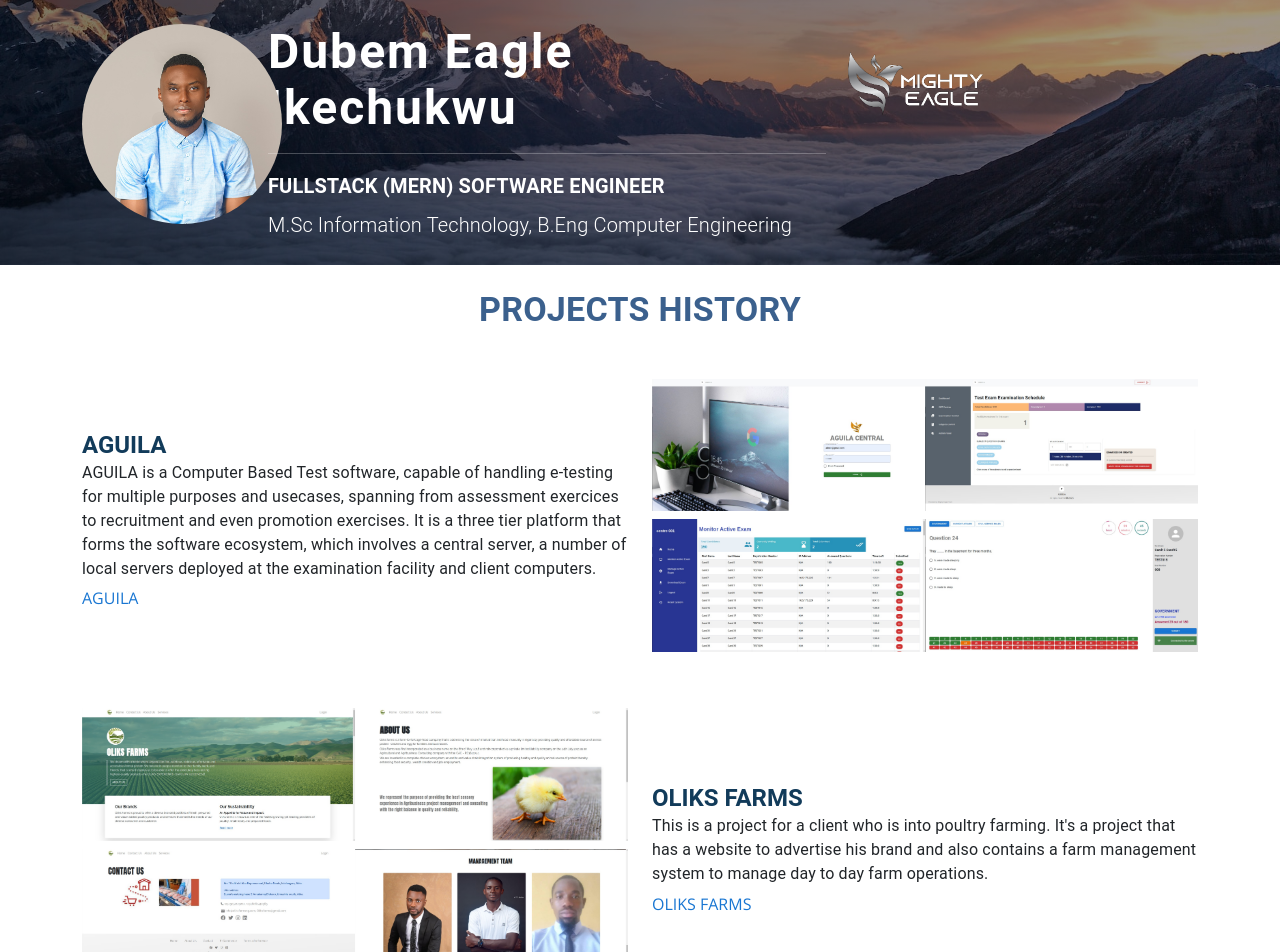
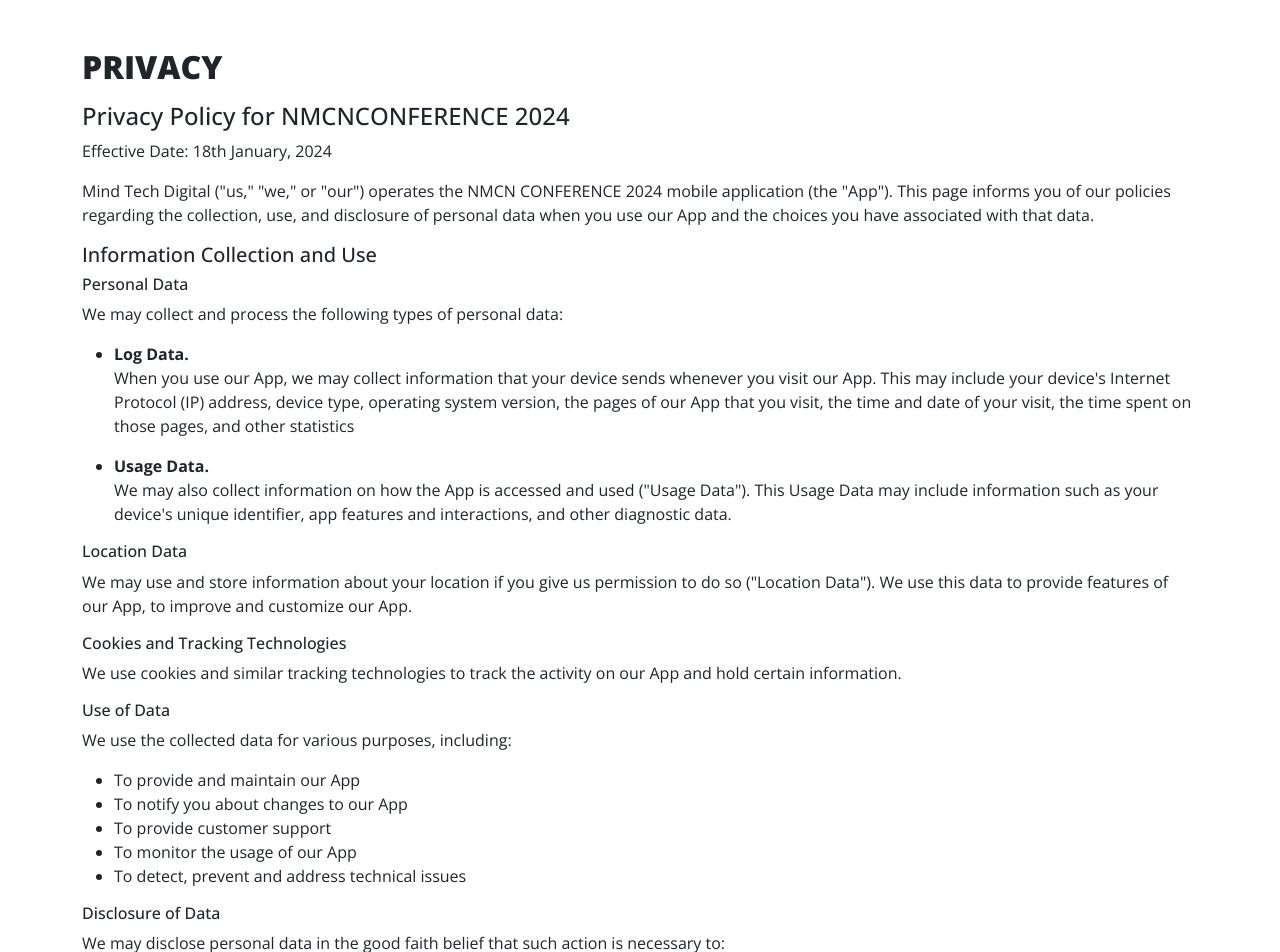
Before and after one commit to MightyEagle96/myportfolio, a React (Create React App) app: page /privacy in a window 1280 px wide. Shown: the top 952 px of the page. Built offline with nearby package versions, Linux system fonts and the light colour scheme.

Commit message:
made changes

```diff
--- a/src/App.js
+++ b/src/App.js
@@ -1,8 +1,8 @@
 import "bootstrap/dist/css/bootstrap.css";
-import HomePage from "./pages/HomePage";
+import MainRoutes from "./routes/MainRoutes";
 
 function App() {
-  return <HomePage />;
+  return <MainRoutes />;
 }
 
 export default App;
--- a/src/pages/HeaderComponent.jsx
+++ b/src/pages/HeaderComponent.jsx
@@ -11,10 +11,10 @@
         <div className="desktopBanner text-white  d-flex justify-content-center align-items-center">
           <div className="container mt-4 mb-4">
             <Stack direction="row">
-              <div className="col-lg-2">
+              <div className="col-lg-3">
                 <Avatar src={logo} sx={{ height: 200, width: 200 }} />
               </div>
-              <div className="col-lg-6 d-flex align-items-center">
+              <div className="col-lg-8 d-flex align-items-center">
                 <div>
                   <Typography
                     letterSpacing={2}
--- /dev/null
+++ b/src/pages/PrivacyPage.jsx
@@ -0,0 +1,88 @@
+import React from "react";
+
+export default function PrivacyPage() {
+  return (
+    <div>
+      <div className="container mt-5">
+        <h2 style={{ fontWeight: 800 }}>PRIVACY</h2>
+
+        <div className="mt-3">
+          <h4>Privacy Policy for NMCNCONFERENCE 2024</h4>
+          <p>Effective Date: 18th January, 2024</p>
+          <p>
+            Mind Tech Digital ("us," "we," or "our") operates the NMCN
+            CONFERENCE 2024 mobile application (the "App"). This page informs
+            you of our policies regarding the collection, use, and disclosure of
+            personal data when you use our App and the choices you have
+            associated with that data.
+          </p>
+          <h5>Information Collection and Use</h5>
+          <h6>Personal Data</h6>
+          <p>
+            We may collect and process the following types of personal data:
+          </p>
+          <div className="mt-3">
+            <ul>
+              <li>
+                <b>Log Data.</b>
+                <p>
+                  When you use our App, we may collect information that your
+                  device sends whenever you visit our App. This may include your
+                  device's Internet Protocol (IP) address, device type,
+                  operating system version, the pages of our App that you visit,
+                  the time and date of your visit, the time spent on those
+                  pages, and other statistics
+                </p>
+              </li>
+              <li>
+                <b>Usage Data.</b>
+                <p>
+                  We may also collect information on how the App is accessed and
+                  used ("Usage Data"). This Usage Data may include information
+                  such as your device's unique identifier, app features and
+                  interactions, and other diagnostic data.
+                </p>
+              </li>
+            </ul>
+          </div>
+          <h6>Location Data</h6>
+          <p>
+            We may use and store information about your location if you give us
+            permission to do so ("Location Data"). We use this data to provide
+            features of our App, to improve and customize our App.
+          </p>
+          <h6>Cookies and Tracking Technologies</h6>
+          <p>
+            We use cookies and similar tracking technologies to track the
+            activity on our App and hold certain information.
+          </p>
+          <h6>Use of Data</h6>
+          <p>We use the collected data for various purposes, including:</p>
+          <ul>
+            <li>To provide and maintain our App</li>
+            <li>To notify you about changes to our App</li>
+            <li>To provide customer support</li>
+            <li>To monitor the usage of our App</li>
+            <li>To detect, prevent and address technical issues</li>
+          </ul>
+          <h6>Disclosure of Data</h6>
+          <p>
+            We may disclose personal data in the good faith belief that such
+            action is necessary to:
+          </p>
+          <ul>
+            <li>Comply with a legal obligation</li>
+            <li>Protect and defend our rights or property</li>
+            <li>
+              Prevent or investigate possible wrongdoing in connection with the
+              App
+            </li>
+            <li>
+              Protect the personal safety of users of the App or the public
+            </li>
+          </ul>
+        </div>
+      </div>
+    </div>
+  );
+}
--- /dev/null
+++ b/src/routes/MainRoutes.js
@@ -0,0 +1,22 @@
+import React from "react";
+import { BrowserRouter, Route, Routes } from "react-router-dom";
+import HomePage from "../pages/HomePage";
+import PrivacyPage from "../pages/PrivacyPage";
+
+const routes = [
+  { path: "/", component: HomePage },
+  { path: "/privacy", component: PrivacyPage },
+];
+function MainRoutes() {
+  return (
+    <BrowserRouter>
+      <Routes>
+        {routes.map((c, i) => (
+          <Route key={i} path={c.path} element={<c.component />} />
+        ))}
+      </Routes>
+    </BrowserRouter>
+  );
+}
+
+export default MainRoutes;
```
